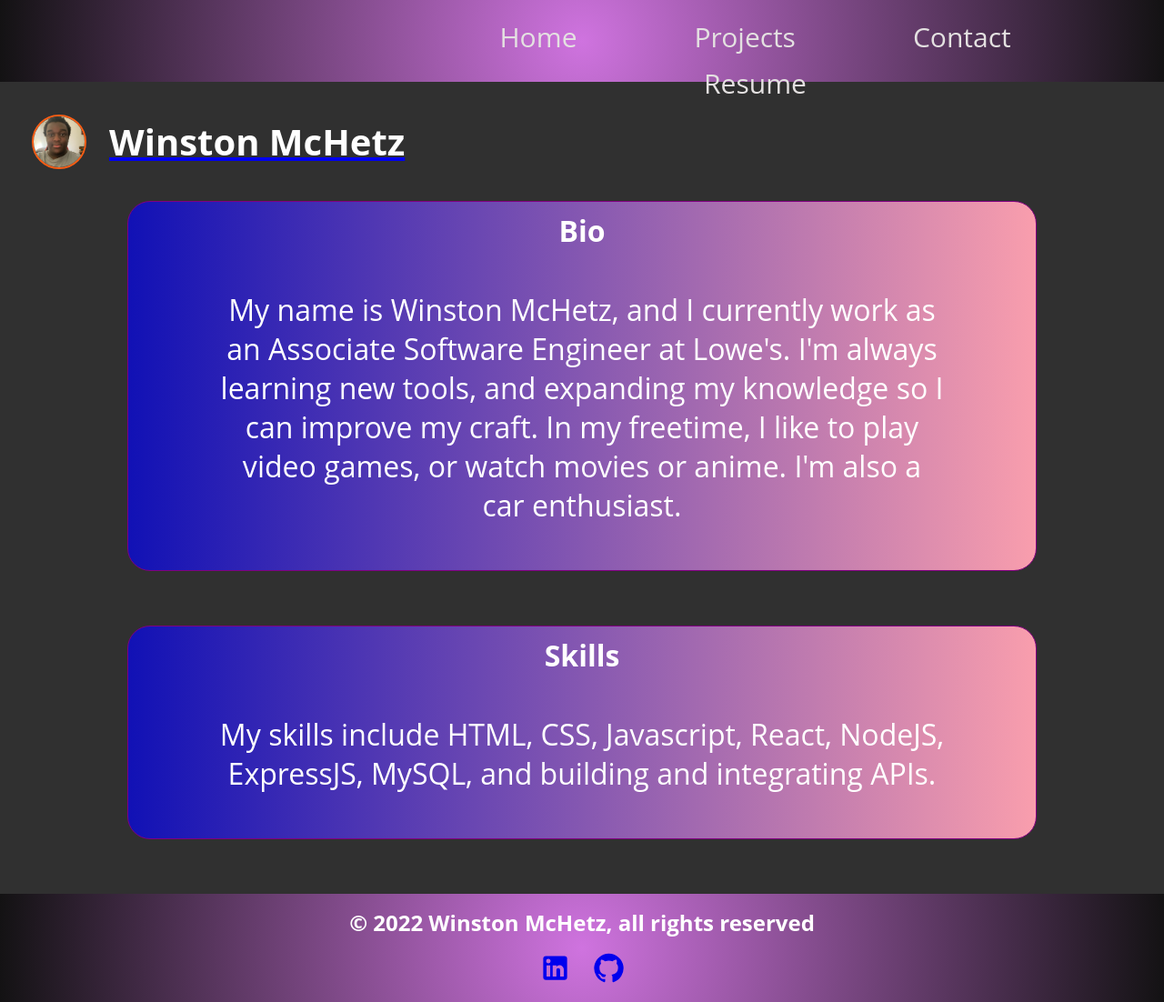
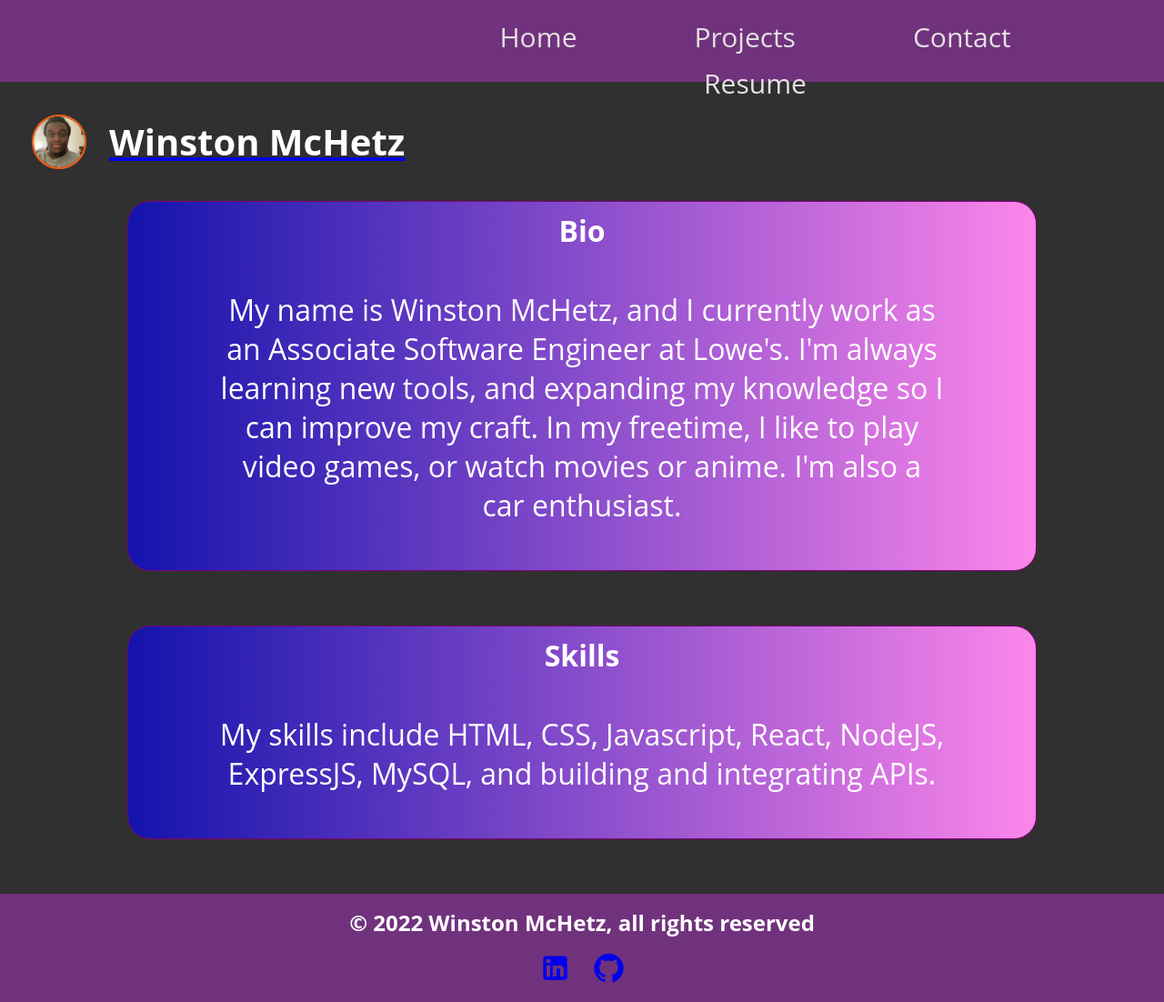
Before and after one commit to winston1337/winstonmchetz-portfolio, a React (Create React App) app: page / in a window 1280 px wide. Shown: the whole page at 91% size. Built offline with nearby package versions, Linux system fonts and the light colour scheme.

Commit message:
changed colors

```diff
--- a/src/components/navbar/Header.scss
+++ b/src/components/navbar/Header.scss
@@ -1,5 +1,5 @@
 .NavbarItems {
-    background: radial-gradient(circle, rgb(207, 115, 223) 0%, rgb(19, 18, 19) 100%);
+    background: rgba(142, 52, 158, 0.7);
     height: 90px;
     text-align: right;
     margin-bottom: 2%;
--- a/src/components/navbar/bio/Bio.scss
+++ b/src/components/navbar/bio/Bio.scss
@@ -7,7 +7,7 @@
     margin-left: auto;
     margin-right: auto;
     border-radius: 25px;
-    background: linear-gradient(to right, rgba(0, 0, 255, 0.644), rgb(249, 158, 173));
+    background: linear-gradient(to right, rgba(0, 0, 255, 0.6), rgb(252, 134, 234));
 }
 
 .about-wrapper {
--- a/src/components/navbar/footer/Footer.scss
+++ b/src/components/navbar/footer/Footer.scss
@@ -1,7 +1,7 @@
 footer {
     width: 100%;
     margin-top: 3rem;
-    background: radial-gradient(circle, rgb(207, 115, 223) 0%, rgb(19, 18, 19) 100%);
+    background: rgba(142, 52, 158, 0.7);
 }
 
 .footer-text {
```
